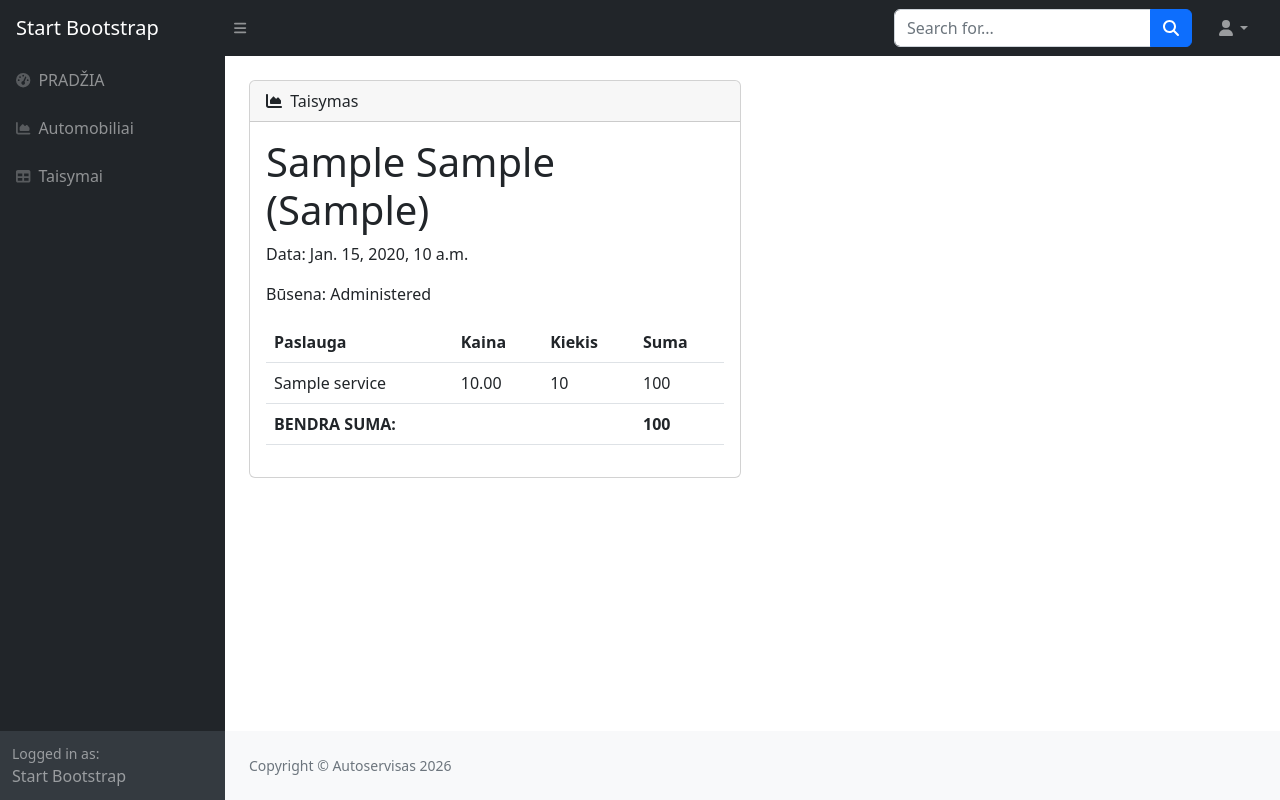
After one commit to DonatasNoreika/autoservice_20260316, a Django app: page /orders/1/ in a window 1280 px wide. The commit adds this page. Run offline with Django 5.2, Linux system fonts and the light colour scheme; tables that the repository leaves empty hold one stand-in row (values such as "Sample post"); some libraries are stand-ins or nearby versions.

Commit message:
5: +Paspaudus ant užsakymo nuorodos, būtų rodoma detali informacija apie užsakymą. Čia pat būtų matoma ir užsakymo eilučių informacija. +Padaryti, kad prie užsakymo eilutės būtų rodoma jos suma. O prie užsakymo - bendra užsakymo suma. +Sutvarkyti meniu (sudėti aktyvias nuorodas į sukurtus view'sus)

```diff
--- /dev/null
+++ b/mysite/autoservice/templates/order.html
@@ -0,0 +1,42 @@
+{% extends 'base.html' %}
+
+{% block title %}Taisymas{% endblock %}
+
+{% block heading %}Taisymas{% endblock %}
+
+{% block content %}
+<h1>{{ order.car }}</h1>
+<p>Data: {{ order.date }}</p>
+<p>Būsena: {{ order.get_status_display }}</p>
+
+<table class="table table-hover">
+    <thead>
+    <tr>
+        <th>Paslauga</th>
+        <th>Kaina</th>
+        <th>Kiekis</th>
+        <th>Suma</th>
+    </tr>
+    </thead>
+    <tbody>
+    {% for line in order.lines.all %}
+    <tr>
+        <td>{{ line.service.name }}</td>
+        <td>{{ line.service.price }}</td>
+        <td>{{ line.quantity }}</td>
+        <td>{{ line.line_sum }}</td>
+    </tr>
+    {% endfor %}
+    <tr>
+        <th colspan="3">BENDRA SUMA:</th>
+        <th>{{ order.total }}</th>
+    </tr>
+    </tbody>
+</table>
+
+<!--<hr>-->
+<!--{% for line in order.lines.all %}-->
+<!--<p>{{ line }}</p>-->
+<!--{% endfor %}-->
+<!--<p>BENDRA SUMA: {{ order.total }}</p>-->
+{% endblock %}
--- a/mysite/autoservice/templates/orders.html
+++ b/mysite/autoservice/templates/orders.html
@@ -7,7 +7,7 @@
 {% block content %}
 
 {% for order in orders %}
-<p>{{ order }}</p>
+<p><a href="{{ order.pk }}">{{ order }}</a></p>
 {% endfor %}
 
 {% endblock %}
--- a/mysite/autoservice/urls.py
+++ b/mysite/autoservice/urls.py
@@ -6,4 +6,5 @@ urlpatterns = [
     path('cars/', views.cars, name='cars'),
     path('cars/<int:car_pk>/', views.car, name='car'),
     path('orders/', views.OrderListView.as_view(), name='orders'),
+    path('orders/<int:pk>/', views.OrderDetailView.as_view(), name="order"),
 ]
--- a/mysite/autoservice/views.py
+++ b/mysite/autoservice/views.py
@@ -28,3 +28,9 @@ class OrderListView(generic.ListView):
     model = Order
     template_name = "orders.html"
     context_object_name = "orders"
+
+
+class OrderDetailView(generic.DetailView):
+    model = Order
+    template_name = 'order.html'
+    context_object_name = 'order'
```
